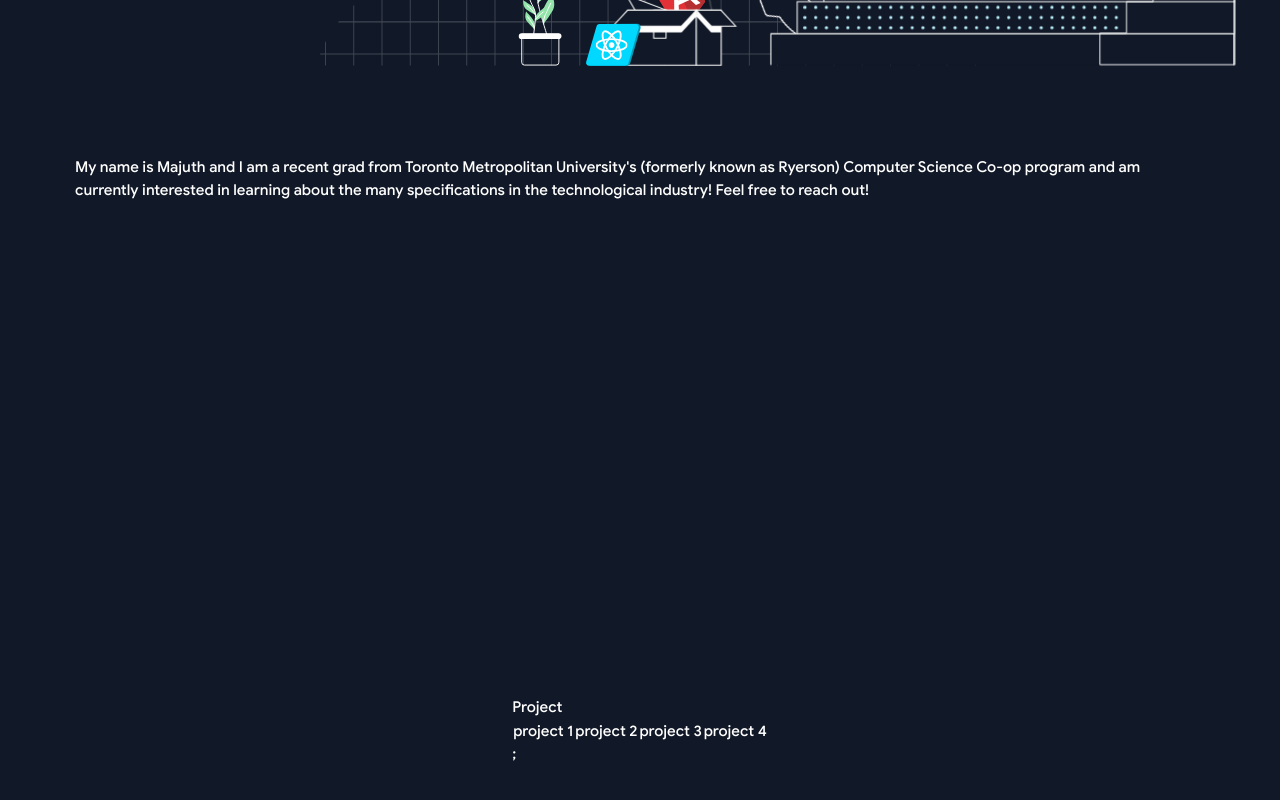
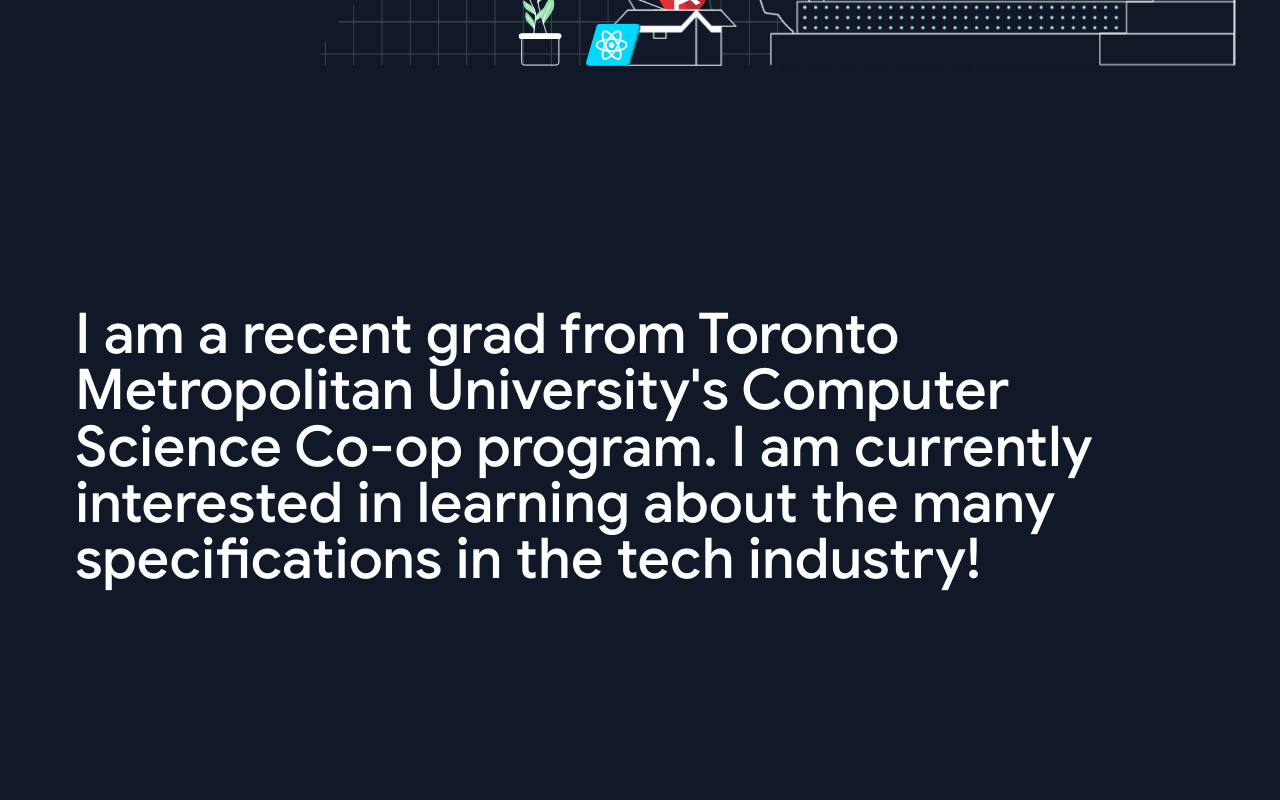
Before and after one commit to majuth/portfolio-site-2.0, a React (Create React App) app: page / in a window 1280 px wide. Shown: the part 734-1534 px from the top of the page. Built offline with nearby package versions, Linux system fonts and the light colour scheme.

Commit message:
Create text for description

```diff
--- a/src/components/description/description.js
+++ b/src/components/description/description.js
@@ -1,9 +1,18 @@
+import { gsap, Linear, ScrollTrigger } from "gsap/all";
+import React from "react";
 
 function Description() {
-    return <section className="section-container">
-        <h2>
-        My name is Majuth and I am a recent grad from Toronto Metropolitan University's (formerly known as Ryerson) Computer Science Co-op program and am currently interested in learning about the many specifications in the technological industry! Feel free to reach out!
-        </h2>
+    const targetSection = React.useRef(null);
+    const descrpRef = React.useRef(null);
+
+    function renderDescription() {
+        return <h1 ref={descrpRef} className="font-medium text-3xl sm:text-4xl md:text-6xl">
+            I am a recent grad from Toronto Metropolitan University's Computer Science Co-op program. I am currently interested in learning about the many specifications in the tech industry!
+        </h1>
+    }
+
+    return <section className="tall:pt-20 tall:pb-16 pt-40 pb-24 w-full relative select-none section-container" ref={targetSection}>
+        {renderDescription()}
     </section>;
 }
 
```
